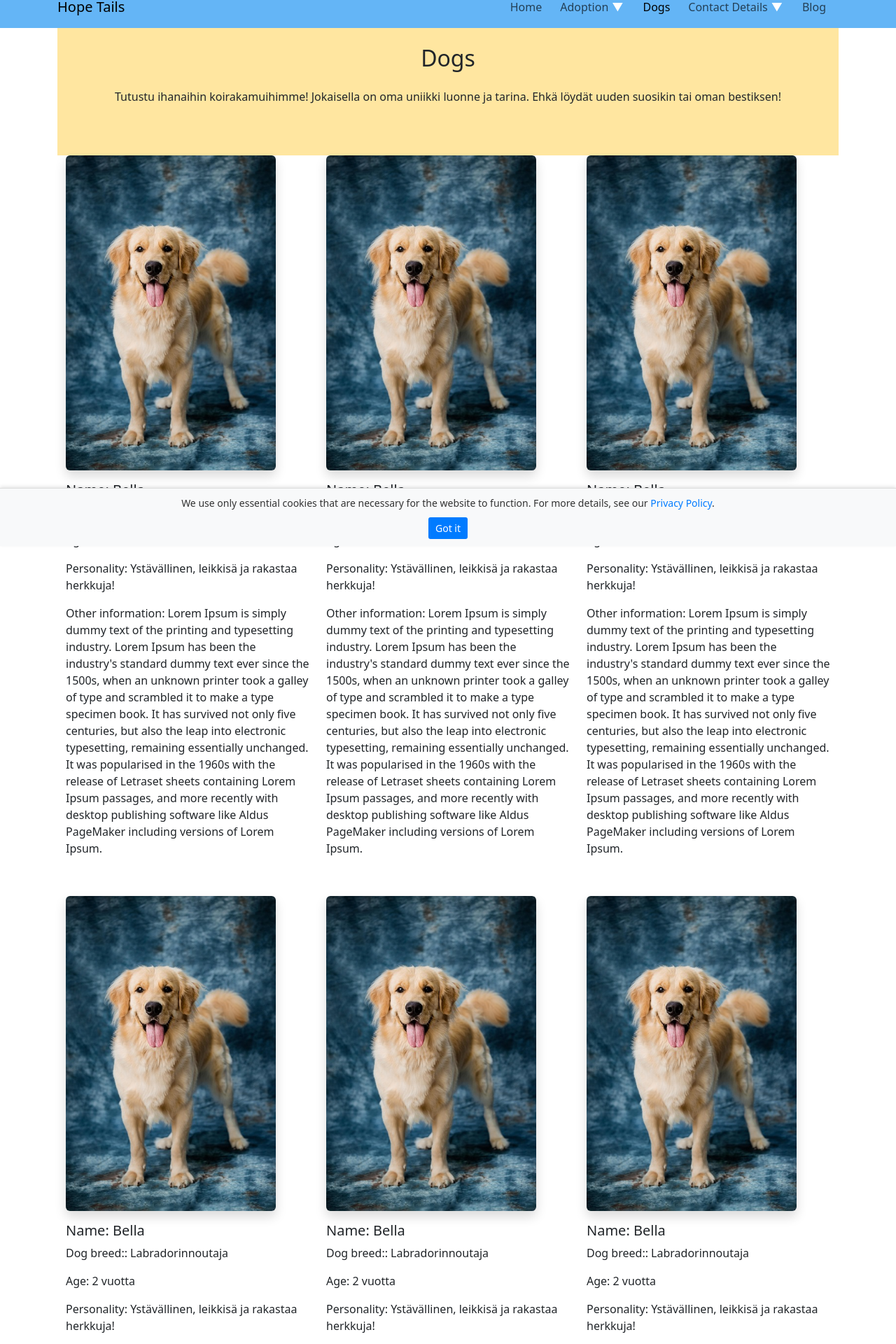
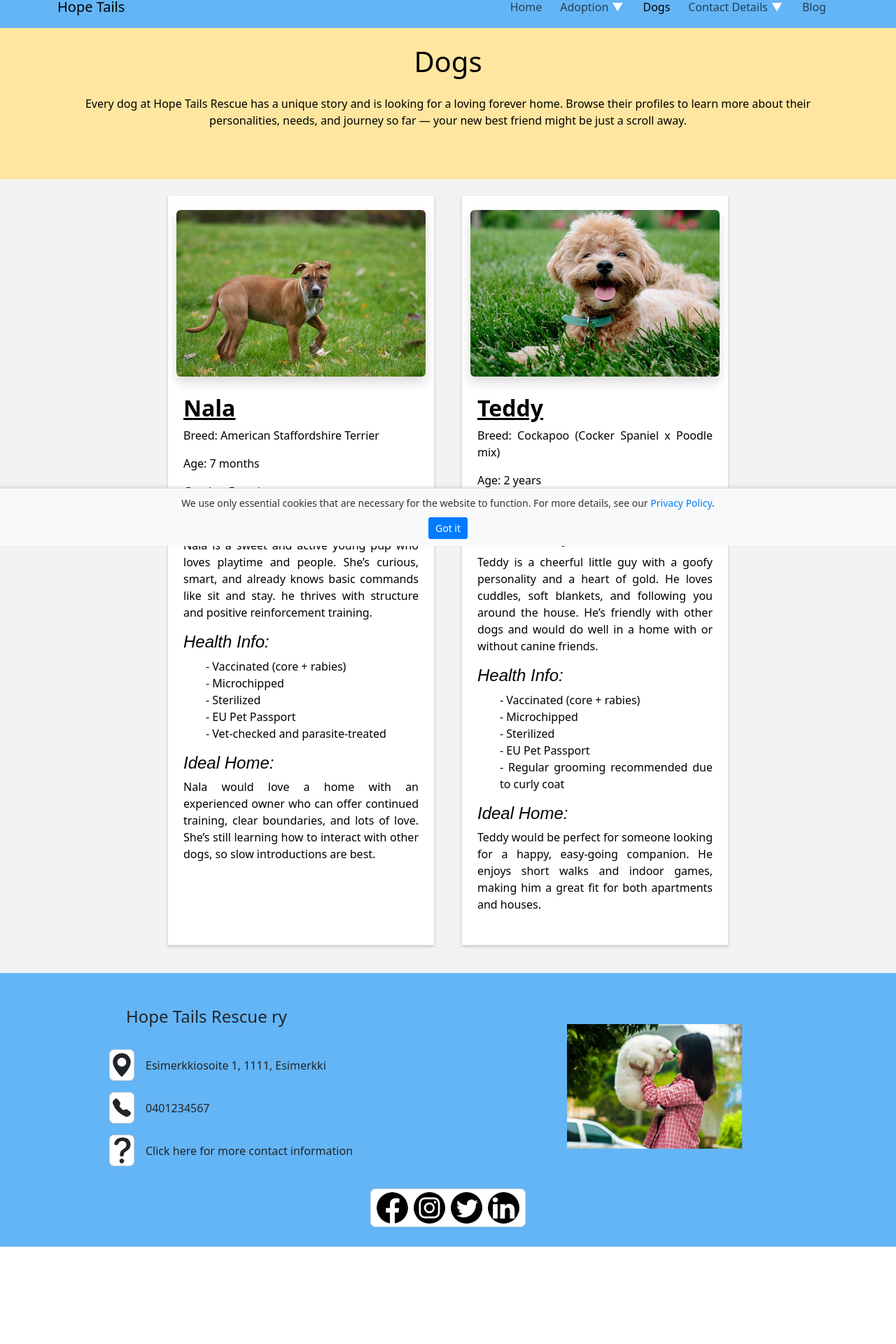
Before and after one commit to kristakorento/animal-rescue-adoption-website, a React (Vite) app: page /dog-profiles in a window 1280 px wide. Shown: the part 20-1940 px from the top of the page at 70% size. After the commit the page ends 1801 px from the top, so only its background shows below. Built offline with nearby package versions, Linux system fonts and the light colour scheme.

Commit message:
DogProfiles layout coding oikean sisällön lisäystä ja tyylin tekemistä.

```diff
--- a/src/Nettisivujen_Koodit/DogProfiles.jsx
+++ b/src/Nettisivujen_Koodit/DogProfiles.jsx
@@ -1,105 +1,96 @@
 import React from 'react';
 import { Container, Row, Col } from 'react-bootstrap';
-import testi1 from '../assets/images/testi1.jpg';
 import '../Nettisivujen_Tyylit/DogProfiles.css';
+import amerikanstaffordshirenterrieri from '../assets/images/amerikanstaffordshirenterrieri.jpg';
+import cockapoo from '../assets/images/cockapoo.jpg'
 
 function DogProfiles() {
   return (
-          <Container>
-            <div fluid className="bg-color-yellow py-4">
+    <div>
+         <div className="bg-color-yellow py-4">
         <Container className="gx-5 gy-5">
-                <h2 className="text-center mb-4">Dogs</h2>
-                <p className="text-center mb-5">
-                  Tutustu ihanaihin koirakamuihimme! Jokaisella on oma uniikki luonne ja tarina.
-                  Ehkä löydät uuden suosikin tai oman bestiksen!
+          <h1 className="text-center mb-4">Dogs</h1>
+          <p className="text-center mb-5 yellow-text">
+            Every dog at Hope Tails Rescue has a unique story and is looking for a loving forever home.
+             Browse their profiles to learn more about their personalities, needs,
+             and journey so far — your new best friend might be just a scroll away.
           </p>
         </Container>
       </div>
-            <div className='bg-color-grey'>
+
+      <div className='bg-color-grey py-4'>
         <Container>
           <Row className="justify-content-center gx-4 gy-4">
-                  <Col xs={12} sm={6} md={4} lg={4} className="mb-3">
-                    <img src={testi1} alt="Kuva 1" style={{ width: '300px', height: 'auto' }}  className="img-fluid rounded shadow" />
-                    <h5 className="mt-3">Name: Bella</h5>
-                    <p>Dog breed:: Labradorinnoutaja</p>
-                    <p>Age: 2 vuotta</p>
-                    <p>Personality: Ystävällinen, leikkisä ja rakastaa herkkuja! </p>
-                    <p>Other information: Lorem Ipsum is simply dummy text of the printing and typesetting industry. Lorem Ipsum has been the industry's standard dummy text ever since the 1500s,
-                    when an unknown printer took a galley of type and scrambled it to make a type specimen book. It has survived not only five centuries,
-                    but also the leap into electronic typesetting, remaining essentially unchanged. It was popularised in the 1960s with the release of Letraset sheets containing Lorem Ipsum passages,
-                    and more recently with desktop publishing software like Aldus PageMaker including versions of Lorem Ipsum.</p>
+            <Col xs={12} sm={6} md={4} lg={4} className="mb-3 white-background">
+              <div className="image-container">
+                <img src={amerikanstaffordshirenterrieri} alt="Kuva 1" className="img-fluid rounded shadow" />
+              </div>
+
+              <div className="text-container">
+                <h2 className="mt-3 nimi-otsikko">Nala</h2>
+                <p className='normi-teskti'>Breed: American Staffordshire Terrier</p>
+                <p className='normi-teskti'>Age: 7 months</p>
+                <p className='normi-teskti'>Gender: Female </p>
+                <h3 className='ala-otsikko'>About Nala:</h3>
+                <p className='normi-teskti'>Nala is a sweet and active young pup who loves playtime and people.
+                  She’s curious, smart, and already knows basic commands like sit and stay.
+                  he thrives with structure and positive reinforcement training.
+                </p>
+
+                <h3 className='ala-otsikko'>Health Info:</h3>
+                <ul>
+                  <li>- Vaccinated (core + rabies)</li>
+                  <li>- Microchipped</li>
+                  <li>- Sterilized</li>
+                  <li>- EU Pet Passport</li>
+                  <li>- Vet-checked and parasite-treated</li>
+                </ul>
+
+                <h3 className='ala-otsikko'>Ideal Home:</h3>
+                <p className='normi-teskti'>Nala would love a home with an experienced owner who can offer continued training, clear boundaries, and lots of love.
+                  She’s still learning how to interact with other dogs, so slow introductions are best.
+                </p>
+              </div>
             </Col>
-                  <Col xs={12} sm={6} md={4} lg={4} className="mb-3">
-                    <img src={testi1} alt="Kuva 1" style={{ width: '300px', height: 'auto' }}  className="img-fluid rounded shadow" />
-                    <h5 className="mt-3">Name: Bella</h5>
-                    <p>Dog breed:: Labradorinnoutaja</p>
-                    <p>Age: 2 vuotta</p>
-                    <p>Personality: Ystävällinen, leikkisä ja rakastaa herkkuja! </p>
-                    <p>Other information: Lorem Ipsum is simply dummy text of the printing and typesetting industry. Lorem Ipsum has been the industry's standard dummy text ever since the 1500s,
-                    when an unknown printer took a galley of type and scrambled it to make a type specimen book. It has survived not only five centuries,
-                    but also the leap into electronic typesetting, remaining essentially unchanged. It was popularised in the 1960s with the release of Letraset sheets containing Lorem Ipsum passages,
-                    and more recently with desktop publishing software like Aldus PageMaker including versions of Lorem Ipsum.</p>
+
+            <Col xs={12} sm={6} md={4} lg={4} className="mb-3 white-background">
+              <div className="image-container">
+                <img src={cockapoo} alt="Kuva 1" className="img-fluid rounded shadow" />
+              </div>
+
+              <div className="text-container">
+                <h2 className="mt-3 nimi-otsikko">Teddy</h2>
+                <p className='normi-teskti'>Breed: Cockapoo (Cocker Spaniel x Poodle mix)</p>
+                <p className='normi-teskti'>Age: 2 years</p>
+                <p className='normi-teskti'>Gender: Male</p>
+                <h3 className='ala-otsikko'>About Teddy:</h3>
+                <p className='normi-teskti'>Teddy is a cheerful little guy with a goofy personality and a heart of gold. He loves cuddles,
+                  soft blankets, and following you around the house. He’s friendly with other dogs and would do well in a
+                  home with or without canine friends.
+                </p>
+
+                <h3 className='ala-otsikko'>Health Info:</h3>
+                <ul>
+                  <li>- Vaccinated (core + rabies)</li>
+                  <li>- Microchipped</li>
+                  <li>- Sterilized</li>
+                  <li>- EU Pet Passport</li>
+                  <li>- Regular grooming recommended due to curly coat </li>
+                </ul>
+
+                <h3 className='ala-otsikko'>Ideal Home:</h3>
+                <p className='normi-teskti'>Teddy would be perfect for someone looking for a happy, easy-going companion.
+                  He enjoys short walks and indoor games, making him a great fit for both apartments and houses.
+                </p>
+              </div>
             </Col>
-                  <Col xs={12} sm={6} md={4} lg={4} className="mb-3">
-                    <img src={testi1} alt="Kuva 1" style={{ width: '300px', height: 'auto' }}  className="img-fluid rounded shadow" />
-                    <h5 className="mt-3">Name: Bella</h5>
-                    <p>Dog breed:: Labradorinnoutaja</p>
-                    <p>Age: 2 vuotta</p>
-                    <p>Personality: Ystävällinen, leikkisä ja rakastaa herkkuja! </p>
-                    <p>Other information: Lorem Ipsum is simply dummy text of the printing and typesetting industry. Lorem Ipsum has been the industry's standard dummy text ever since the 1500s,
-                    when an unknown printer took a galley of type and scrambled it to make a type specimen book. It has survived not only five centuries,
-                    but also the leap into electronic typesetting, remaining essentially unchanged. It was popularised in the 1960s with the release of Letraset sheets containing Lorem Ipsum passages,
-                    and more recently with desktop publishing software like Aldus PageMaker including versions of Lorem Ipsum.</p>
-                  </Col>
-                  <Col xs={12} sm={6} md={4} lg={4} className="mb-3">
-                    <img src={testi1} alt="Kuva 1" style={{ width: '300px', height: 'auto' }}  className="img-fluid rounded shadow" />
-                    <h5 className="mt-3">Name: Bella</h5>
-                    <p>Dog breed:: Labradorinnoutaja</p>
-                    <p>Age: 2 vuotta</p>
-                    <p>Personality: Ystävällinen, leikkisä ja rakastaa herkkuja! </p>
-                    <p>Other information: Lorem Ipsum is simply dummy text of the printing and typesetting industry. Lorem Ipsum has been the industry's standard dummy text ever since the 1500s,
-                    when an unknown printer took a galley of type and scrambled it to make a type specimen book. It has survived not only five centuries,
-                    but also the leap into electronic typesetting, remaining essentially unchanged. It was popularised in the 1960s with the release of Letraset sheets containing Lorem Ipsum passages,
-                    and more recently with desktop publishing software like Aldus PageMaker including versions of Lorem Ipsum.</p>
-                  </Col>
-                  <Col xs={12} sm={6} md={4} lg={4} className="mb-3">
-                    <img src={testi1} alt="Kuva 1" style={{ width: '300px', height: 'auto' }}  className="img-fluid rounded shadow" />
-                    <h5 className="mt-3">Name: Bella</h5>
-                    <p>Dog breed:: Labradorinnoutaja</p>
-                    <p>Age: 2 vuotta</p>
-                    <p>Personality: Ystävällinen, leikkisä ja rakastaa herkkuja! </p>
-                    <p>Other information: Lorem Ipsum is simply dummy text of the printing and typesetting industry. Lorem Ipsum has been the industry's standard dummy text ever since the 1500s,
-                    when an unknown printer took a galley of type and scrambled it to make a type specimen book. It has survived not only five centuries,
-                    but also the leap into electronic typesetting, remaining essentially unchanged. It was popularised in the 1960s with the release of Letraset sheets containing Lorem Ipsum passages,
-                    and more recently with desktop publishing software like Aldus PageMaker including versions of Lorem Ipsum.</p>
-                  </Col>
-                  <Col xs={12} sm={6} md={4} lg={4} className="mb-3">
-                    <img src={testi1} alt="Kuva 1" style={{ width: '300px', height: 'auto' }}  className="img-fluid rounded shadow" />
-                    <h5 className="mt-3">Name: Bella</h5>
-                    <p>Dog breed:: Labradorinnoutaja</p>
-                    <p>Age: 2 vuotta</p>
-                    <p>Personality: Ystävällinen, leikkisä ja rakastaa herkkuja! </p>
-                    <p>Other information: Lorem Ipsum is simply dummy text of the printing and typesetting industry. Lorem Ipsum has been the industry's standard dummy text ever since the 1500s,
-                    when an unknown printer took a galley of type and scrambled it to make a type specimen book. It has survived not only five centuries,
-                    but also the leap into electronic typesetting, remaining essentially unchanged. It was popularised in the 1960s with the release of Letraset sheets containing Lorem Ipsum passages,
-                    and more recently with desktop publishing software like Aldus PageMaker including versions of Lorem Ipsum.</p>
-                  </Col>
-                  <Col xs={12} sm={6} md={4} lg={4} className="mb-3">
-                    <img src={testi1} alt="Kuva 1" style={{ width: '300px', height: 'auto' }}  className="img-fluid rounded shadow" />
-                    <h5 className="mt-3">Name: Bella</h5>
-                    <p>Dog breed:: Labradorinnoutaja</p>
-                    <p>Age: 2 vuotta</p>
-                    <p>Personality: Ystävällinen, leikkisä ja rakastaa herkkuja! </p>
-                    <p>Other information: Lorem Ipsum is simply dummy text of the printing and typesetting industry. Lorem Ipsum has been the industry's standard dummy text ever since the 1500s,
-                    when an unknown printer took a galley of type and scrambled it to make a type specimen book. It has survived not only five centuries,
-                    but also the leap into electronic typesetting, remaining essentially unchanged. It was popularised in the 1960s with the release of Letraset sheets containing Lorem Ipsum passages,
-                    and more recently with desktop publishing software like Aldus PageMaker including versions of Lorem Ipsum.</p>
-                  </Col>
+
+
           </Row>
         </Container>
       </div>
-        </Container>
-  )
+    </div>
+  );
 }
 
 export default DogProfiles;
--- a/src/Nettisivujen_Tyylit/DogProfiles.css
+++ b/src/Nettisivujen_Tyylit/DogProfiles.css
@@ -3,15 +3,55 @@
   margin: 0;
   padding: 0;
   width: 100%;
+  text-align: justify;
+  color: black;
+}
+.yellow-text{
+  color: black;
 }
 
-.bg-color-gray{
+.bg-color-grey{
   background-color: #f2f2f2;
   margin: 0;
   padding: 0;
   /* width: 100%; */
+  text-align: justify;
+}
+ul{
+  list-style: none;
+  color: black;
+}
+.nimi-otsikko {
+  font-weight: bold;
+  text-decoration: underline;
+  color: black;
+}
+.ala-otsikko {
+  font-style: italic;
+  font-size: 1.25rem;
+  font-family: Arial, Helvetica, sans-serif;
+  color: black;
+}
+.normi-teskti{
+  color: black;
+}
+.image-container img {
+  width: 100%;
+  height: auto;
 }
 
+.white-background {
+  background-color: white;
+  background-size: auto;
+  box-shadow: 0 2px 4px rgba(0, 0, 0, 0.2);
+  padding: 20px;
+  margin: 20px;
+}
+
+.text-container {
+  width: 100%;
+  padding: 10px;
+}
   /* Extra small devices (phones, 600px and down) */
   @media only screen and (max-width: 600px) {
 
```
Also changed, not shown: src/Nettisivujen_Koodit/Policies.jsx (line endings or trailing spaces), src/assets/images/amerikanstaffordshirenterrieri.jpg (added), src/assets/images/cockapoo.jpg (added). Lines whose indentation alone changed are shown as unchanged.
